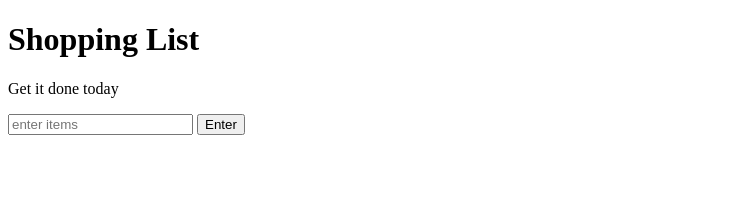
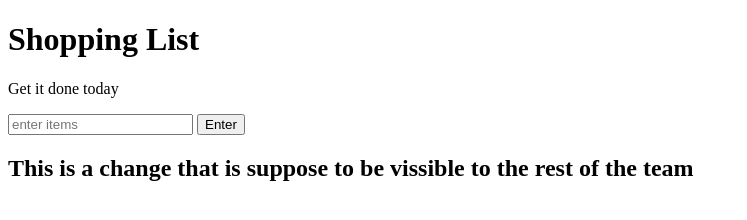
Before and after one commit to musaddango/shopping-list, a plain HTML site: page index.html in a window 1280 px wide. Shown: the whole page, without its empty margins (0-747 px from the left). Drawn offline with Linux system fonts and the light colour scheme.

Commit message:
Added a paragraph at the bottom of the page

```diff
--- a/index.html
+++ b/index.html
@@ -11,6 +11,8 @@
 		<button id="enter">Enter</button>
 		<ul id="list">
 		</ul>
+		<h2>This is a change that is suppose to be vissible to the rest of the team</h2>
+
 		<script type="text/javascript" src="script.js"></script>
 	</body>
 </html>
```
